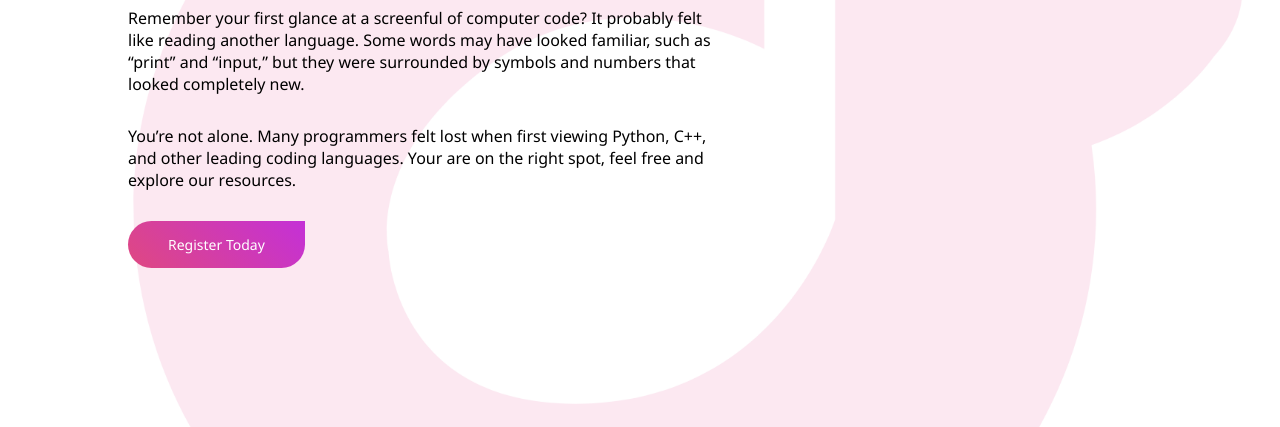
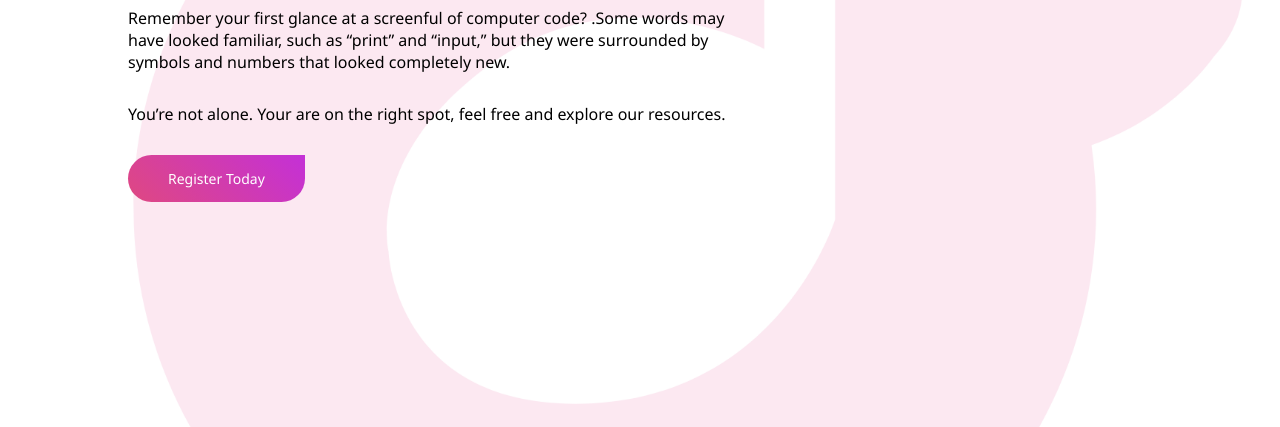
Before and after one commit to mrhope254/HopeDevelopers, a plain HTML site: page index.html in a window 1280 px wide. Shown: the part 373-800 px from the top of the page. Drawn offline with Linux system fonts and the light colour scheme.

Commit message:
Update index.html

```diff
--- a/index.html
+++ b/index.html
@@ -19,7 +19,7 @@
         <li><a href="https://hopedeveloperscpp.blogspot.com">Blog</a></li>
         <li><a href="cpp.html">C++</a></li>
         <li><a href="#">Login</a></li>
-        <li><a href="#" class="btn">Register Today</a></li>
+        <li><a href="https://forms.office.com/r/nc5z4edCah" class="btn">Register Today</a></li>
       </ul>
 
       <!--Main Navigation Bar-->
@@ -30,7 +30,7 @@
       <li class="hideOnMobile"><a href="https://hopedeveloperscpp.blogspot.com">Blog</a></li>
       <li class="hideOnMobile"><a href="cpp.html">C++</a></li>
       <li class="hideOnMobile"><a href="#">Login</a></li>
-      <li class="hideOnMobile"><a href="#" class="btn1">Sign up</a></li>
+      <li class="hideOnMobile"><a href="https://forms.office.com/r/nc5z4edCah" class="btn1">Sign up</a></li>
       <li class="menu-button" onclick=showSidebar()><a href="#"><svg xmlns="http://www.w3.org/2000/svg" height="24" viewBox="0 -960 960 960" width="24"><path d="M120-240v-80h720v80H120Zm0-200v-80h720v80H120Zm0-200v-80h720v80H120Z"/></svg></a></li>
     </ul>
    </nav>
@@ -38,10 +38,10 @@
    <di class="hero">
    <div class="content">
     <h1>Code<br>with Mr.Hope</h1>
-    <p>Remember your first glance at a screenful of computer code? It probably felt like reading another language. Some words may have looked familiar, such as “print” and “input,” but they were surrounded by symbols and numbers that looked completely new.</p>
+    <p>Remember your first glance at a screenful of computer code? .Some words may have looked familiar, such as “print” and “input,” but they were surrounded by symbols and numbers that looked completely new.</p>
 
-<p>You’re not alone. Many programmers felt lost when first viewing Python, C++, and other leading coding languages. Your are on the right spot, feel free and explore our resources.</p>
-    <a href="#" class="btn2">Register Today</a>
+<p>You’re not alone. Your are on the right spot, feel free and explore our resources.</p>
+    <a href="https://forms.office.com/r/nc5z4edCah" class="btn2">Register Today</a>
    </div>
    <!-- <img src="pexels-life-of-pix-7974-removebg-preview.png" class="featured"/> -->
    </div>
```
